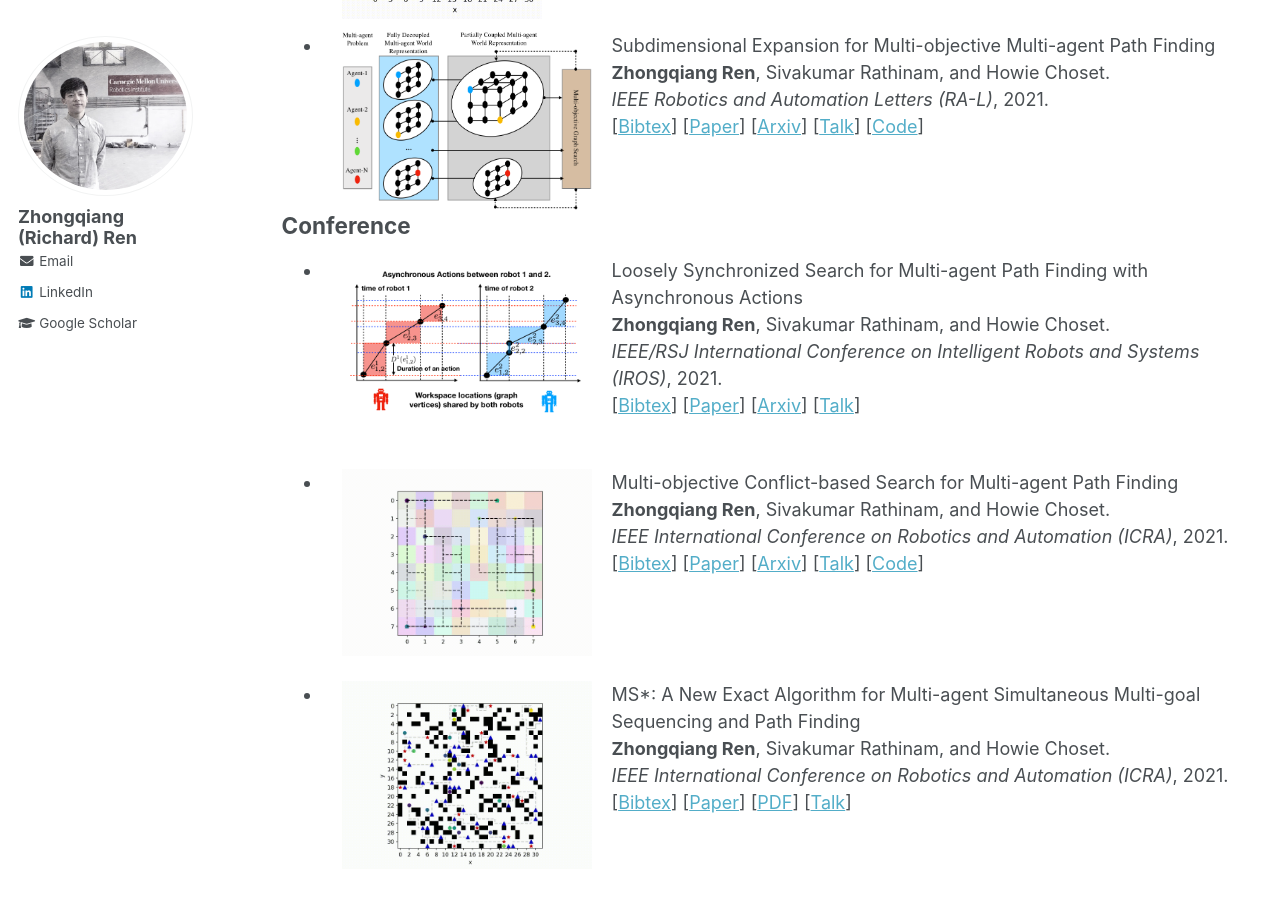
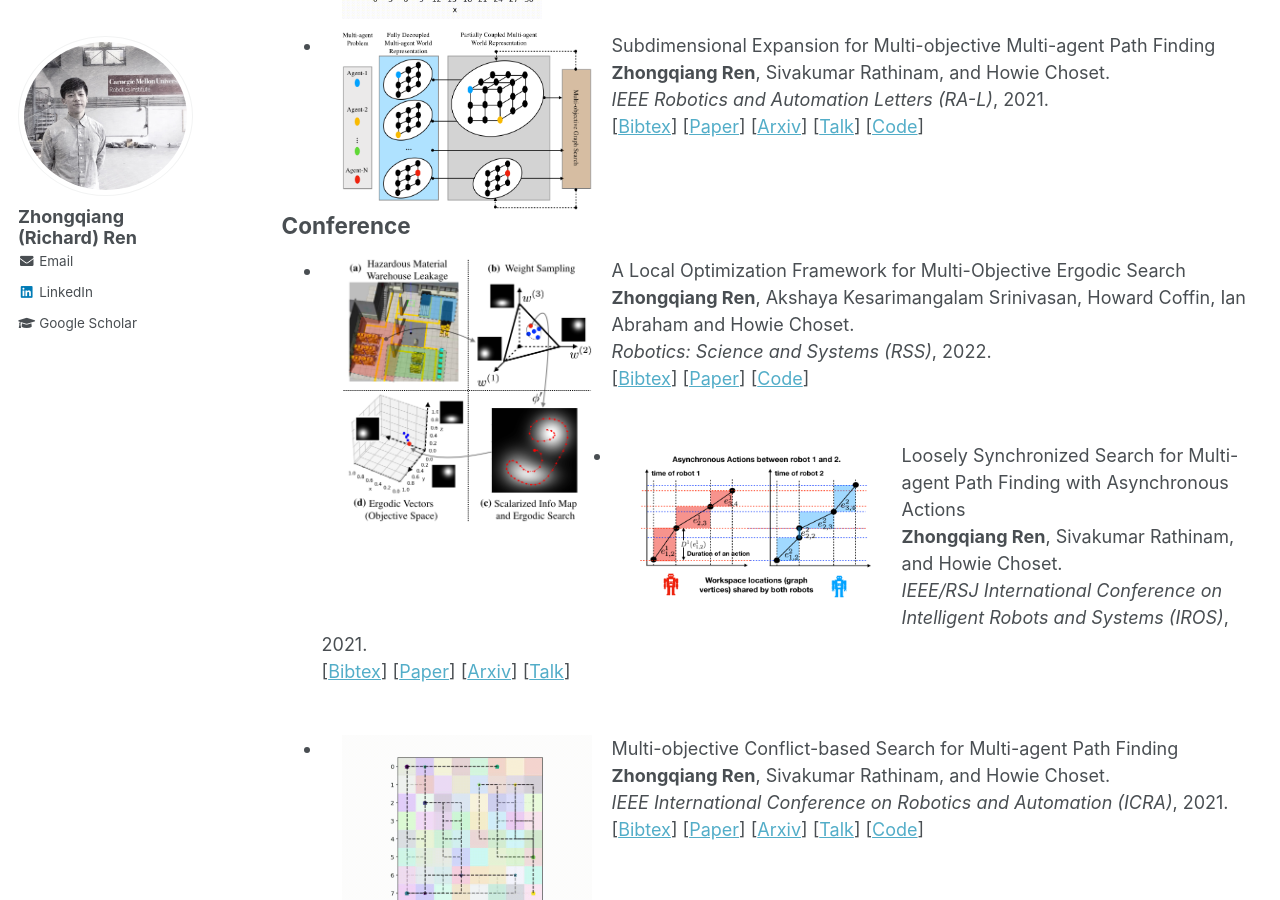
Before and after one commit to wonderren/wonderren.github.io, a Jekyll site: the page built from _pages/publications.md, in a window 1280 px wide and 900 px high, scrolled down 462 px. Built offline with Jekyll 4.4.1, drawn with Linux system fonts in a browser that asks for light colours.

Commit message:
add MOES RSS-22

```diff
--- a/_pages/publications.md
+++ b/_pages/publications.md
@@ -38,6 +38,16 @@ Subdimensional Expansion for Multi-objective Multi-agent Path Finding\
 
 Conference
 ------
+
+* <img src="../images/fig_moes_overview.png" alt="" width="250" height="200" align="left" hspace="20" style=" border: #FFFFFF 2px none;">
+A Local Optimization Framework for Multi-Objective Ergodic Search\
+	**Zhongqiang Ren**, Akshaya Kesarimangalam Srinivasan, Howard Coffin, Ian Abraham and Howie Choset.\
+	<i>Robotics: Science and Systems (RSS)</i>, 2022.\
+[[Bibtex](https://wonderren.github.io/files/bibtex_ren22moes.txt)]
+[[Paper](http://www.roboticsproceedings.org/rss18/p052.pdf)]
+[[Code](https://github.com/wonderren/public_moes)]
+<br>
+<br>
 
 * <img src="../images/fig_lss.png" alt="" width="250" height="200" align="left" hspace="20" style=" border: #FFFFFF 2px none;">
 Loosely Synchronized Search for Multi-agent Path Finding with Asynchronous Actions\
```
Also changed, not shown: files/bibtex_ren22moes.txt (added, +9 -0 lines).
